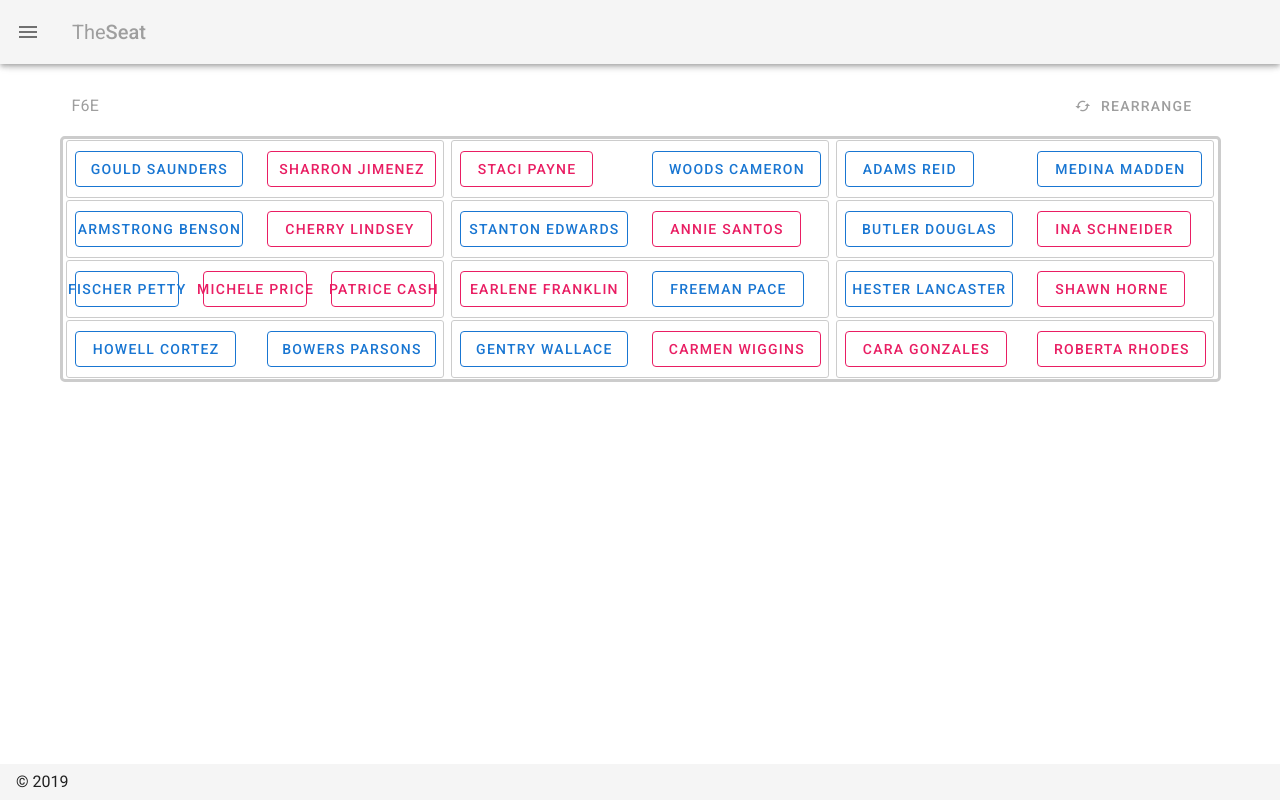
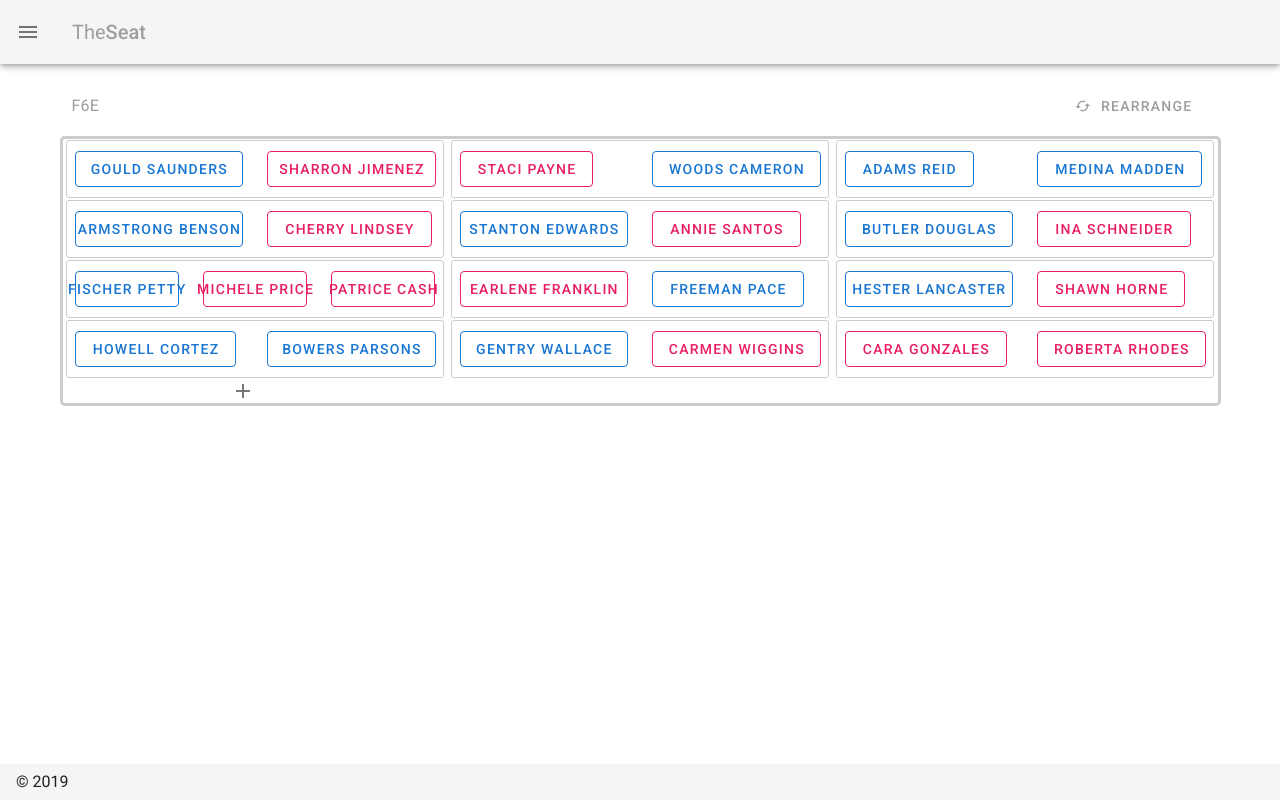
Before and after one commit to truc0/the-seat, a Nuxt app: page / in a window 1280 px wide. Built offline with nearby package versions, Linux system fonts and the light colour scheme.

Commit message:
feat(seatTable:addNewBlock): support dynamically add new blocks

```diff
--- a/components/App/SeatTable.vue
+++ b/components/App/SeatTable.vue
@@ -3,7 +3,7 @@
     <v-row align="center" justify="center" class="ma-3">
       <span class="subtitle-1 grey--text">F6E</span>
       <v-spacer></v-spacer>
-      <v-menu offset-y>
+      <v-menu offset-y v-for="(opt, index) in actions" :key="newUid()+index">
         <template v-slot:activator="{ on }">
           <v-btn
             depressed
@@ -15,14 +15,14 @@
               left
               class="grey--text"
             >
-              mdi-cached
+              {{ opt.icon }}
             </v-icon>
-            <span class="grey--text">ReArrange</span>
+            <span class="grey--text">{{ opt.text }}</span>
           </v-btn>
         </template>
         <v-list>
           <v-list-item
-            v-for="(item, index) in rearrangeOptions"
+            v-for="(item, index) in opt.options"
             :key="index"
             @click="item.action"
           >
@@ -72,6 +72,16 @@
               </v-col>
             </draggable>
           </v-col>
+          <v-col
+            cols="4"
+            class="add row align-center justify-center"
+            @click="addNewBlock"
+            :key="newUid()"
+          >
+            <v-icon>
+              mdi-plus
+            </v-icon>
+          </v-col>
         </transition-group>
       </draggable>
     </v-container>
@@ -106,12 +116,18 @@ export default {
         female: "pink",
         unknown: "indigo"
       },
-      rearrangeOptions: [
+      actions: [
         {
-          text: 'random',
-          action: () => this.rearrange('random')
+          icon: 'mdi-cached',
+          text: 'ReArrange',
+          options: [
+            {
+              text: 'random',
+              action: () => this.rearrange('random')
+            }
+          ]
         }
-      ]
+      ],
     }
   },
 
@@ -147,6 +163,11 @@ export default {
         this.maxPerGroup
         )
       this.emitter(arranged)
+    },
+
+    addNewBlock() {
+      let _v = [...this.value, []]
+      this.emitter(_v)
     }
   },
 
@@ -196,4 +217,8 @@ export default {
   }
 }
 
+.add {
+  cursor: pointer;
+}
+
 </style>
```
